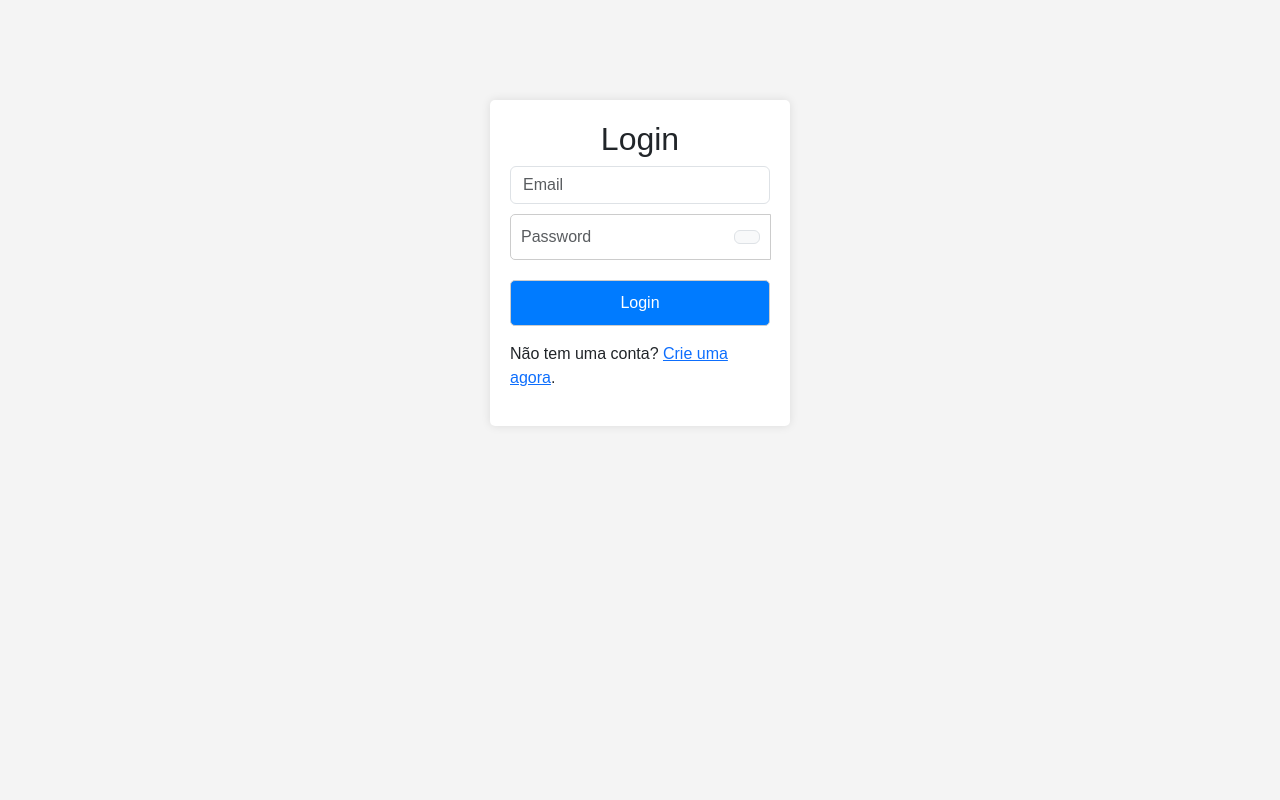
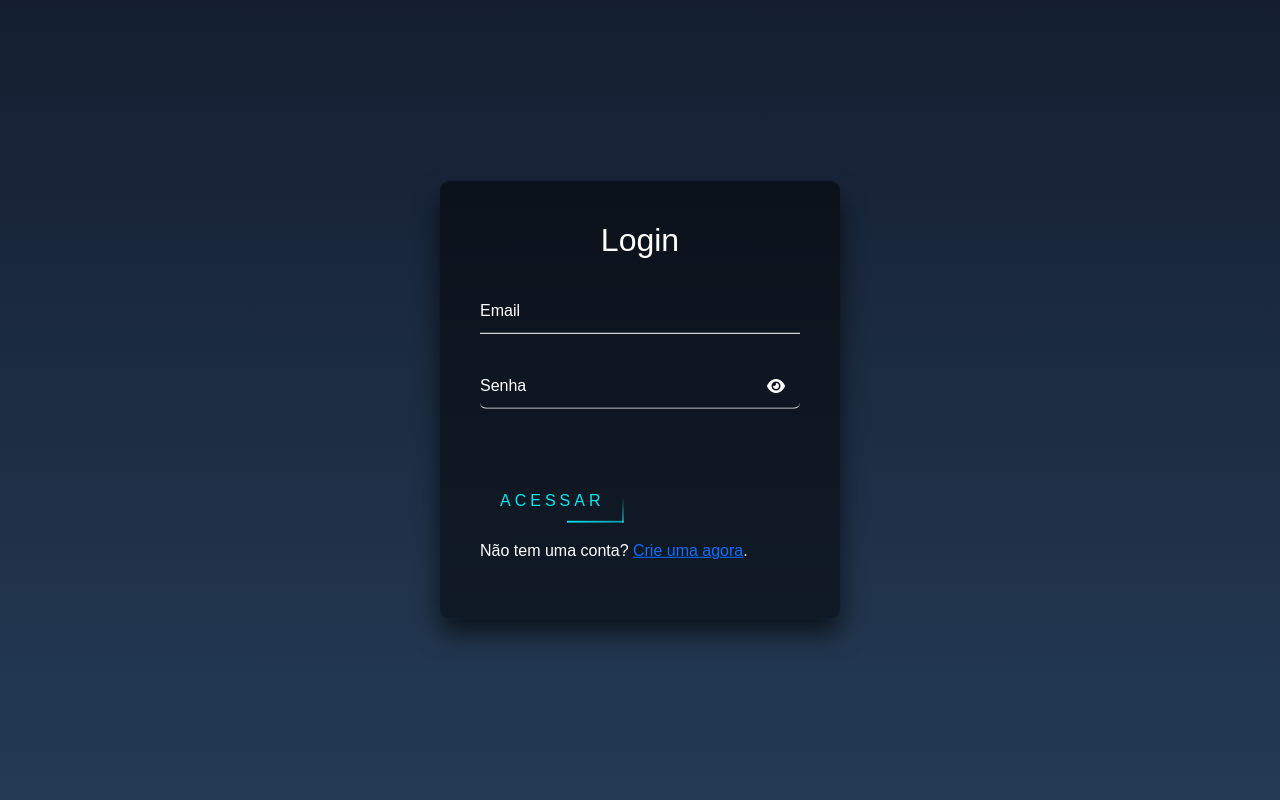
Before and after one commit to Dev-Isaque/information-users, a PHP site: page /includes/login.php in a window 1280 px wide. Run offline with PHP 8.4, Linux system fonts and the light colour scheme; some libraries are stand-ins or nearby versions.

Commit message:
personalização da tela de login e cadastro

```diff
--- a/includes/login.php
+++ b/includes/login.php
@@ -1,25 +1,30 @@
 <?php include 'header.php'?>
 
-<div class="login-container">
+<div class="login-box">
   <h2>Login</h2>
   <form id="login-form" action="login.php" method="post">
-            <input type="email" class="form-control" id="email-login" name="email-login" placeholder="Email" required>
-            <div class="invalid-feedback">Por favor, preencha um email válido.</div>
-
-            <div class="form-group position-relative">
-            <div class="input-group">
-                <input type="password" class="form-control" id="password-login" name="password-login" placeholder="Password" required>
-                <div class="input-group-prepend">
-                    <span class="input-group-text password-icon" id="togglePassword">
-
-                </span>
+    <div class="user-box">
+      <input type="email" name="email-login" required>
+      <label>Email</label>
+    </div>
+    <div class="user-box">
+        <input type="password" class="form-control" id="password-login" name="assword-login" required>
+        <label for="assword-login">Senha</label>
+        <div class="password-toggle" id="togglePassword">
+            <i class="fas fa-eye toggle-icon"></i>
         </div>
     </div>
-
-            <button type="submit">Login</button>
+    <button type="submit" class="submit-btn">
+      <span></span>
+      <span></span>
+      <span></span>
+      <span></span>
+      Acessar
+    </button>
   </form>
   <p id="error-msg" class="error-msg"></p>
-        <p>Não tem uma conta? <a href="cadastro-user.php">Crie uma agora</a>.</p>
+  <p class="white-text">Não tem uma conta? <a href="cadastro-user.php">Crie uma agora</a>.</p>
 </div>
 
+
 <?php include 'rodape.php'?>
--- a/src/css/style.css
+++ b/src/css/style.css
@@ -1,59 +1,245 @@
-body {
-    font-family: Arial, sans-serif;
-    background-color: #f4f4f4;
+html {
+    height: 100%;
+  }
+  body {
+    margin:0;
+    padding:0;
+    font-family: sans-serif;
+    background: linear-gradient(#141e30, #243b55);
+  }
+
+/****** PAGINA DE LOGIN / CADASTRO******/
+.white-text {
+    color: #fff;
 }
 
-/****** PAGINA DE LOGIN ******/
-
-.login-container {
-    width: 300px;
-    margin: 100px auto;
-    padding: 20px;
-    background-color: #fff;
-    border-radius: 5px;
-    box-shadow: 0 0 10px rgba(0, 0, 0, 0.1);
+.login-box {
+  position: absolute;
+  top: 50%;
+  left: 50%;
+  width: 400px;
+  padding: 40px;
+  transform: translate(-50%, -50%);
+  background: rgba(0,0,0,.5);
+  box-sizing: border-box;
+  box-shadow: 0 15px 25px rgba(0,0,0,.6);
+  border-radius: 10px;
 }
 
-h2 {
+.login-box h2 {
+  margin: 0 0 30px;
+  padding: 0;
+  color: #fff;
+  text-align: center;
+}
+
+.login-box .user-box {
+  position: relative;
+}
+
+.login-box .user-box input {
+  width: 100%;
+  padding: 10px 0;
+  font-size: 16px;
+  color: #fff;
+  margin-bottom: 30px;
+  border: none;
+  border-bottom: 1px solid #fff;
+  outline: none;
+  background: transparent;
+}
+.login-box .user-box label {
+  position: absolute;
+  top:0;
+  left: 0;
+  padding: 10px 0;
+  font-size: 16px;
+  color: #fff;
+  pointer-events: none;
+  transition: .5s;
+}
+
+.login-box .user-box input:focus ~ label,
+.login-box .user-box input:valid ~ label {
+  top: -35px;
+  left: 0;
+  color: #03e9f4;
+  font-size: 12px;
+}
+
+.login-box form .submit-btn {
+  position: relative;
+  display: inline-block;
+  padding: 10px 20px;
+  color: #03e9f4;
+  font-size: 16px;
+  text-decoration: none;
+  text-transform: uppercase;
+  overflow: hidden;
+  transition: .5s;
+  margin-top: 40px;
+  letter-spacing: 4px;
+  border: none;
+  cursor: pointer;
+  background: transparent;
+}
+
+.login-box form .submit-btn:hover {
+  background: #03e9f4;
+  color: #fff;
+  border-radius: 5px;
+  box-shadow: 0 0 5px #03e9f4, 0 0 25px #03e9f4, 0 0 50px #03e9f4, 0 0 100px #03e9f4;
+}
+
+.login-box form .submit-btn span {
+  position: absolute;
+  display: block;
+}
+
+.login-box form .submit-btn span:nth-child(1) {
+  top: 0;
+  left: -100%;
+  width: 100%;
+  height: 2px;
+  background: linear-gradient(90deg, transparent, #03e9f4);
+  animation: btn-anim1 1s linear infinite;
+}
+
+@keyframes btn-anim1 {
+  0% {
+    left: -100%;
+  }
+  50%,100% {
+    left: 100%;
+  }
+}
+
+.login-box form .submit-btn span:nth-child(2) {
+  top: -100%;
+  right: 0;
+  width: 2px;
+  height: 100%;
+  background: linear-gradient(180deg, transparent, #03e9f4);
+  animation: btn-anim2 1s linear infinite;
+  animation-delay: .25s
+}
+
+@keyframes btn-anim2 {
+  0% {
+    top: -100%;
+  }
+  50%,100% {
+    top: 100%;
+  }
+}
+
+.login-box form .submit-btn span:nth-child(3) {
+  bottom: 0;
+  right: -100%;
+  width: 100%;
+  height: 2px;
+  background: linear-gradient(270deg, transparent, #03e9f4);
+  animation: btn-anim3 1s linear infinite;
+  animation-delay: .5s
+}
+
+@keyframes btn-anim3 {
+  0% {
+    right: -100%;
+  }
+  50%,100% {
+    right: 100%;
+  }
+}
+
+.login-box form .submit-btn span:nth-child(4) {
+  bottom: -100%;
+  left: 0;
+  width: 2px;
+  height: 100%;
+  background: linear-gradient(360deg, transparent, #03e9f4);
+  animation: btn-anim4 1s linear infinite;
+  animation-delay: .75s
+}
+
+@keyframes btn-anim4 {
+  0% {
+    bottom: -100%;
+  }
+  50%,100% {
+    bottom: 100%;
+  }
+}
+
+.password-toggle {
+    position: absolute;
+    top: 50%;
+    right: 15px; /* Ajuste conforme necessário */
+    transform: translateY(-50%);
+    cursor: pointer;
+}
+
+.password-toggle i {
+    color: #fff; /* Cor branca */
+}
+
+.password-toggle i:hover {
+    color: #ccc;
+}
+
+/****** PAGINA DE INDEX ******/
+
+.curriculum-container {
+    max-width: 800px;
+    margin: auto;
+    padding: 20px;
+}
+
+.curriculum-card {
+    border: none;
+    box-shadow: 0 4px 8px rgba(0, 0, 0, 0.1);
+}
+
+.curriculum-title {
+    font-size: 24px;
+    margin-bottom: 20px;
     text-align: center;
 }
 
-input[type="text"],
-input[type="password"],
-button {
-    display: block;
-    width: 100%;
-    margin: 10px 0;
-    padding: 10px;
-    font-size: 16px;
-    border: 1px solid #ccc;
-    border-radius: 5px;
+.curriculum-info {
+    display: flex;
+    align-items: center;
 }
 
-button {
-    background-color: #007bff;
-    color: #fff;
-    cursor: pointer;
+.curriculum-info img {
+    width: 150px;
+    height: 150px;
+    object-fit: cover;
+    border-radius: 50%;
+    margin-right: 20px;
 }
 
-button:hover {
-    background-color: #0056b3;
+.curriculum-details {
+    flex-grow: 1;
 }
 
-.error-msg {
-    color: #ff0000;
-    text-align: center;
+.curriculum-details p {
+    margin-bottom: 5px;
 }
 
-/****** PAGINA DE CADASTRO ******/
+.curriculum-bio {
+    margin-top: 20px;
+}
 
-.input-group-prepend {
-    cursor: pointer;
+/* Estilos para dispositivos móveis */
+@media (max-width: 768px) {
+    .curriculum-info {
+        flex-direction: column;
+        align-items: flex-start;
+    }
+
+    .curriculum-info img {
+        margin-right: 0;
+        margin-bottom: 20px;
+    }
 }
-.password-icon {
-    position: absolute;
-    right: 10px;
-    top: 50%;
-    transform: translateY(-50%);
-    cursor: pointer;
-}
--- a/src/js/script.js
+++ b/src/js/script.js
@@ -82,7 +82,6 @@ $('#informacoes-form').submit(function(event) {
         contentType: false,
         success: function(response) {
             if (response === 'success') {
-                // Redirecionar para a página de perfil ou página interna após o cadastro
                 window.location.href = '../index.php';
             } else {
                 $('#error-msg').text('Erro ao cadastrar informações do usuário.');
@@ -95,16 +94,13 @@ $('#informacoes-form').submit(function(event) {
     });
 });
 
-$('#togglePassword').click(function(event) {
-    var passwordInput = document.getElementById('password');
-    var passwordIcon = document.getElementById('togglePassword').querySelector('i');
-    if (passwordInput.type === 'password' ) {
-        passwordInput.type = 'text';
-        passwordIcon.classList.remove('fa-eye');
-        passwordIcon.classList.add('fa-eye-slash');
-    } else {
-        passwordInput.type = 'password';
-        passwordIcon.classList.remove('fa-eye-slash');
-        passwordIcon.classList.add('fa-eye');
-    }
+$('#togglePassword').click(function() {
+    // Seleciona o campo de senha
+    var password = $('#password');
+    // Alterna o tipo de atributo do campo de senha entre 'password' e 'text'
+    var type = password.attr('type') === 'password' ? 'text' : 'password';
+    password.attr('type', type);
+
+    // Seleciona o ícone de olho dentro do elemento clicado
+    $('.toggle-icon').toggleClass('fa-eye-slash fa-eye');
 });
```
Also changed, not shown: includes/cadastro-user.php (+25 -30 lines), index.php (+15 -11 lines). Lines whose indentation alone changed are shown as unchanged.
